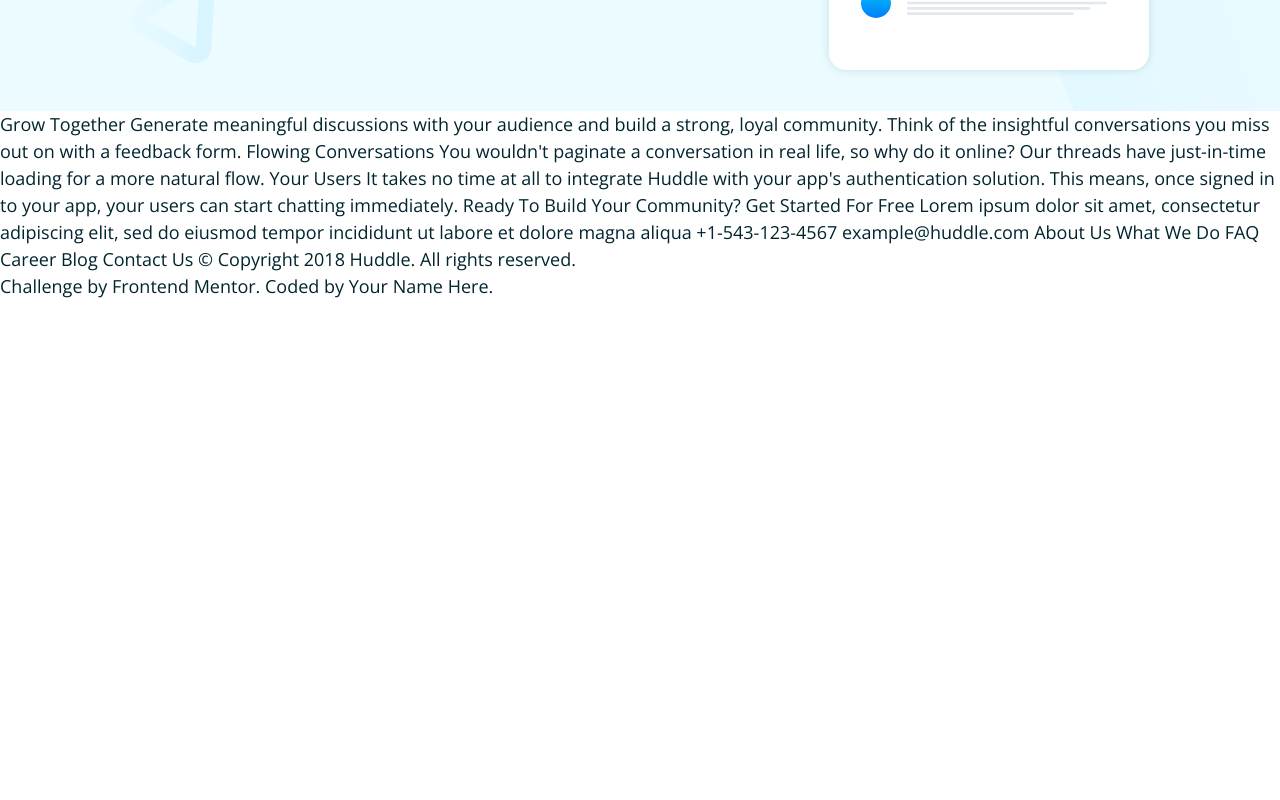
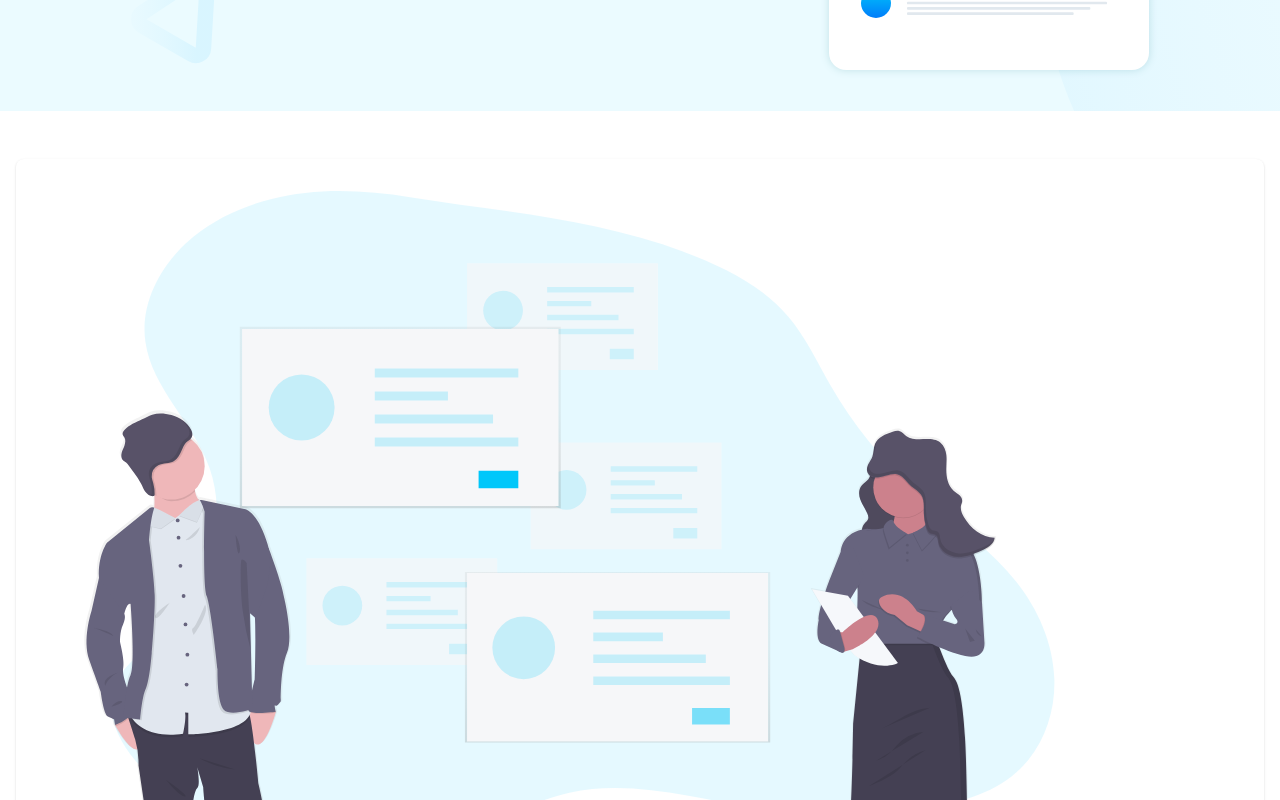
Before and after one commit to kyrelldixon/huddle-landing-page, a Next.js app: page / in a window 1280 px wide. Shown: the part 1020-1820 px from the top of the page. Before the commit the page ends 1320 px from the top, so only its background shows below. Built offline with nearby package versions, Linux system fonts and the light colour scheme.

Commit message:
feat: add cards with styles

```diff
--- a/pages/index.js
+++ b/pages/index.js
@@ -1,3 +1,11 @@
+const Card = ({ title, imgSrc, imgAlt, description }) => (
+  <div className="bg-white shadow rounded-lg text-center p-8 mb-10">
+    <img src={imgSrc} alt={imgAlt} />
+    <h2 className="text-xl font-bold font-heading mt-12 mb-4">{title}</h2>
+    <p className="text-sm text-blue">{description}</p>
+  </div>
+);
+
 export default () => (
   <div className="font-body text-cyan-dark">
     <header
@@ -28,18 +36,36 @@
         />
       </div>
     </header>
-    Grow Together Generate meaningful discussions with your audience and build a
-    strong, loyal community. Think of the insightful conversations you miss out
-    on with a feedback form. Flowing Conversations You wouldn't paginate a
-    conversation in real life, so why do it online? Our threads have
-    just-in-time loading for a more natural flow. Your Users It takes no time at
-    all to integrate Huddle with your app's authentication solution. This means,
-    once signed in to your app, your users can start chatting immediately. Ready
-    To Build Your Community? Get Started For Free Lorem ipsum dolor sit amet,
-    consectetur adipiscing elit, sed do eiusmod tempor incididunt ut labore et
-    dolore magna aliqua +1-543-123-4567 example@huddle.com About Us What We Do
-    FAQ Career Blog Contact Us &copy; Copyright 2018 Huddle. All rights
-    reserved.
+    <section className="px-4 py-12">
+      <Card
+        imgSrc="/images/illustration-grow-together.svg"
+        imgAlt="desktop and mobile browsers"
+        title="Grow Together"
+        description="Generate meaningful discussions with your audience and build a strong,
+          loyal community. Think of the insightful conversations you miss out on
+          with a feedback form."
+      />
+      <Card
+        imgSrc="/images/illustration-flowing-conversation.svg"
+        imgAlt="desktop and mobile browsers"
+        title="Flowing Conversations"
+        description="You wouldn't paginate a conversation in real life, so why do it online? Our
+    threads have just-in-time loading for a more natural flow."
+      />
+      <Card
+        imgSrc="/images/illustration-your-users.svg"
+        imgAlt="desktop and mobile browsers"
+        title="Your Users"
+        description="It takes no time at all to integrate Huddle with your app's authentication
+    solution. This means, once signed in to your app, your users can start
+    chatting immediately."
+      />
+    </section>
+    Ready To Build Your Community? Get Started For Free Lorem ipsum dolor sit
+    amet, consectetur adipiscing elit, sed do eiusmod tempor incididunt ut
+    labore et dolore magna aliqua +1-543-123-4567 example@huddle.com About Us
+    What We Do FAQ Career Blog Contact Us &copy; Copyright 2018 Huddle. All
+    rights reserved.
     <footer>
       <p class="attribution">
         Challenge by{" "}
```
